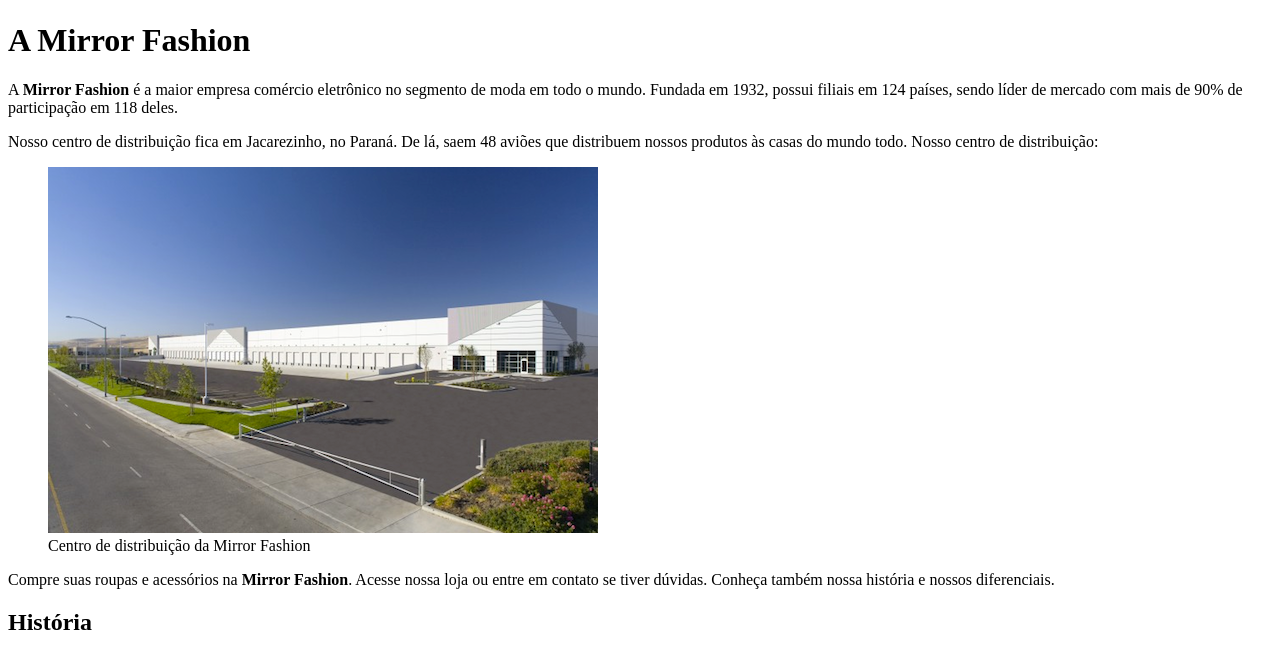
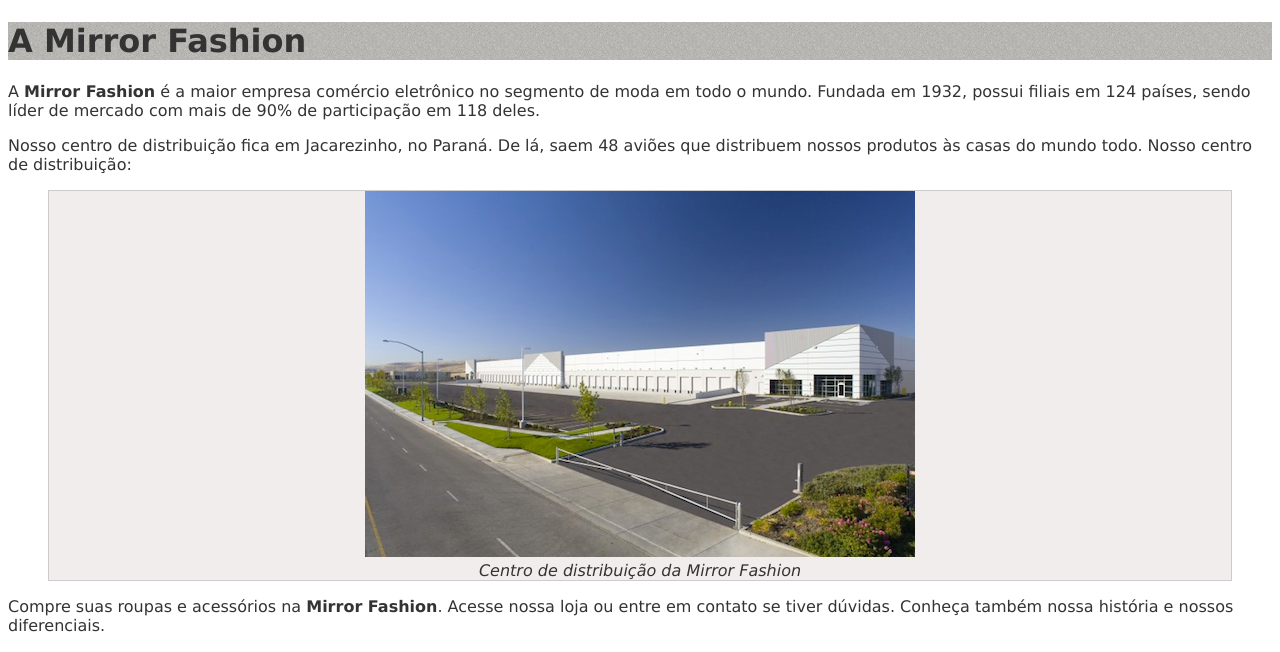
Before and after one commit to Weked-Curvel/DesenvolvimentoWeb_WD-43_Caelum, a plain HTML site: page DesenvolvimentoWeb_WD-43_Caelum/mirrorfashion/sobre.html in a window 1280 px wide. Shown: the part 96-748 px from the top of the page. Drawn offline with Linux system fonts and the light colour scheme.

Commit message:
DesenvolvimentoWeb_WD-43_Caelum/mirrorfashion/sobre.html

```diff
--- /dev/null
+++ b/DesenvolvimentoWeb_WD-43_Caelum/mirrorfashion/css/sobre.css
@@ -0,0 +1,27 @@
+/*
+Este arquivo se trata de uma folha de estilo, para o documento html sobre.
+E as principais alterações adotas.
+*/
+
+body {
+	color: #333333;
+	font-family: "Lucida Sans Unicode", "Lucida Grande", sans-serif;
+}
+
+h1 {
+	background-image: url(../img/sobre-background.jpg);
+}
+
+h2 {
+	border-bottom: 2px solid #333333;
+}
+
+figure {
+	background-color: #F2EDED;
+	border: 1px solid #CCC;
+	text-align: center;
+}
+
+figcaption {
+	font-style: italic;
+}
--- a/DesenvolvimentoWeb_WD-43_Caelum/mirrorfashion/sobre.html
+++ b/DesenvolvimentoWeb_WD-43_Caelum/mirrorfashion/sobre.html
@@ -1,12 +1,30 @@
 <!DOCTYPE html>
 <html>
 	<head>
+		<!--
+		esta é a caracteristica basica que um header em html deve possuir.
+		a tag meta define qual o formato dos caracteres devem ser apresentados pelo navegador.
+		a tag title trata do titulo que sera atrelado a pagina e por consequencia, mostrado nas guias do broswer.
+		-->
 		<meta charset="utf-8">
 		<title>Sobre a Mirror Fashion</title>
+		<!--
+		A tag de link, indica uma referencia externa ao documento html em questao.
+		no caso abaixo, estamos falando de uma folha de estilo css.
+		-->
+		<link rel="stylesheet" href="css/sobre.css">
 	</head>
 	<body>
+		<!--
+		A tag img tem por objetivo adcionar uma imagem na posicao corrente do documento html, devem ser fornecidos
+		o atributo src(que devera conter o caminho), e opcionalmente o atributo alt (que ira fornecer informacoes
+		semanticas).
+		-->
 		<img src="img/logo.png" alt="Logo da Mirror Fashion">
 
+		<!--
+		Tag da hierarquia de titulos, varia de [h1..h7]
+		-->
 		<h1>A Mirror Fashion</h1>
 
 		<p>
```
